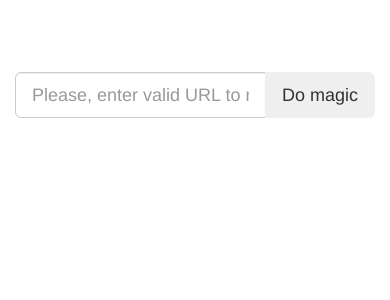
After one commit to inlanger/test-urlshortener, a Django app: page / in a window 390 px wide. The commit adds this page. Shown: the top 300 px of the page. Run offline with Django 3.2, Linux system fonts and the light colour scheme; some libraries are stand-ins or nearby versions.

Commit message:
views, urls and templates

```diff
--- /dev/null
+++ b/application/forms.py
@@ -0,0 +1,24 @@
+from django import forms
+from django.contrib.auth.models import User
+from django.conf import settings
+
+from application.models import Entry
+from application.utils import key_generator
+
+
+class AddUrlForm(forms.Form):
+    url = forms.URLField(widget=forms.URLInput(
+        attrs={
+            'class': 'form-control',
+            'placeholder': 'Please, enter valid URL to make it shorter'
+        }
+    ))
+
+    def save(self):
+        random_user = User.objects.order_by('?').first()
+
+        return Entry.objects.create(
+            url=self.cleaned_data['url'],
+            user=random_user,
+            key=key_generator(getattr(settings, 'URL_LEN', 6))
+        )
--- /dev/null
+++ b/application/urls.py
@@ -0,0 +1,9 @@
+from django.conf.urls import url
+
+from application import views
+
+urlpatterns = [
+    url(r'^$', views.index, name="index"),
+    url(r'^(?P<key>\w+)/$', views.link, name="link"),
+    url(r'^!(?P<key>\w+)/$', views.settings, name="settings"),
+]
--- a/application/views.py
+++ b/application/views.py
@@ -1 +1,44 @@
-__author__ = 'inlanger'
+from django.shortcuts import render_to_response, redirect, get_object_or_404
+from django.template import RequestContext
+
+from application.models import Entry
+from application.forms import AddUrlForm
+
+
+def index(request):
+    instance = False
+    form = AddUrlForm()
+
+    if request.method == 'POST':
+        form = AddUrlForm(request.POST)
+
+        if form.is_valid():
+            instance = Entry.objects.filter(url=request.POST.get('url'))
+
+            if not instance.exists():
+                instance = form.save()
+            else:
+                instance = instance.first()  # Rework this!
+
+    ctx = {
+        'form': form,
+        'instance': instance
+    }
+    return render_to_response('index.html', ctx,
+                              context_instance=RequestContext(request))
+
+
+def link(request, key):
+    link_entry = get_object_or_404(Entry, key=key)
+    return redirect(link_entry.url)
+
+
+def settings(request, key):
+    link_entry = get_object_or_404(Entry, key=key)
+
+    ctx = {
+        'link_entry': link_entry
+    }
+
+    return render_to_response('settings.html', ctx,
+                              context_instance=RequestContext(request))
--- a/shortener/settings.py
+++ b/shortener/settings.py
@@ -101,3 +101,5 @@ USE_TZ = True
 # https://docs.djangoproject.com/en/1.8/howto/static-files/
 
 STATIC_URL = '/static/'
+
+URL_LEN = 10
--- a/shortener/urls.py
+++ b/shortener/urls.py
@@ -13,8 +13,7 @@ Including another URLconf
     1. Add a URL to urlpatterns:  url(r'^blog/', include('blog.urls'))
 """
 from django.conf.urls import include, url
-from django.contrib import admin
 
 urlpatterns = [
-    url(r'^admin/', include(admin.site.urls)),
+    url(r'^', include('application.urls')),
 ]
--- a/templates/base.html
+++ b/templates/base.html
@@ -5,11 +5,12 @@
     <meta http-equiv="X-UA-Compatible" content="IE=edge">
     <meta name="viewport" content="width=device-width, initial-scale=1">
     <!-- The above 3 meta tags *must* come first in the head; any other head content must come *after* these tags -->
-    <title>Bootstrap 101 Template</title>
+    <title>URL shortener by inlanger</title>
 
     <!-- Bootstrap -->
     <!-- Latest compiled and minified CSS -->
-<link rel="stylesheet" href="https://maxcdn.bootstrapcdn.com/bootstrap/3.3.6/css/bootstrap.min.css" integrity="sha384-1q8mTJOASx8j1Au+a5WDVnPi2lkFfwwEAa8hDDdjZlpLegxhjVME1fgjWPGmkzs7" crossorigin="anonymous">
+    <link rel="stylesheet" href="https://maxcdn.bootstrapcdn.com/bootstrap/3.3.6/css/bootstrap.min.css" integrity="sha384-1q8mTJOASx8j1Au+a5WDVnPi2lkFfwwEAa8hDDdjZlpLegxhjVME1fgjWPGmkzs7" crossorigin="anonymous">
+    {% block extra_css %}{% endblock %}
 
     <!-- HTML5 shim and Respond.js for IE8 support of HTML5 elements and media queries -->
     <!-- WARNING: Respond.js doesn't work if you view the page via file:// -->
@@ -19,11 +20,14 @@
     <![endif]-->
   </head>
   <body>
-    <h1>Hello, world!</h1>
+    <div class="container">
+        {% block content %}{% endblock %}
+    </div><!-- /.container -->
 
     <!-- jQuery (necessary for Bootstrap's JavaScript plugins) -->
     <script src="https://ajax.googleapis.com/ajax/libs/jquery/1.11.3/jquery.min.js"></script>
     <!-- Include all compiled plugins (below), or include individual files as needed -->
     <script src="https://maxcdn.bootstrapcdn.com/bootstrap/3.3.6/js/bootstrap.min.js" integrity="sha384-0mSbJDEHialfmuBBQP6A4Qrprq5OVfW37PRR3j5ELqxss1yVqOtnepnHVP9aJ7xS" crossorigin="anonymous"></script>
+    {% block extra_js %}{% endblock %}
   </body>
 </html>
--- /dev/null
+++ b/templates/index.html
@@ -0,0 +1,35 @@
+{% extends 'base.html' %}
+{% block extra_css %}
+<style>
+    form {
+        padding-top: 20%;
+    }
+</style>
+{% endblock %}
+{% block content %}
+<div class="row">
+    <div class="col-md-12">
+        <form action="{% url "index" %}" method="POST">
+            {% csrf_token %}
+            <div class="row">
+                <div class="col-xs-12">
+                    <div class="input-group input-group-lg">
+                        {{ form.url }}
+                        <div class="input-group-btn">
+                            <button type="submit" class="btn">Do magic</button>
+                        </div><!-- /btn-group -->
+                    </div><!-- /input-group -->
+                </div><!-- /.col-xs-12 -->
+            </div><!-- /.row -->
+        </form>
+    </div>
+</div>
+{% if instance %}
+    <div class="col-md-12">
+        <h3>
+            <!-- TODO: Url generator -->
+            Your awesome short link is: <a href="{% url "link" instance.key %}" target="_blank">http://{{ request.get_host }}{% url "link" instance.key %}</a>
+        </h3>
+    </div>
+{% endif %}
+{% endblock %}
```
Also changed, not shown: application/models.py (+8 -1 lines), application/utils.py (added, +19 -0 lines), templates/settings.html (added, +16 -0 lines), application/migrations/0001_initial.py (added), application/migrations/__init__.py (added).
